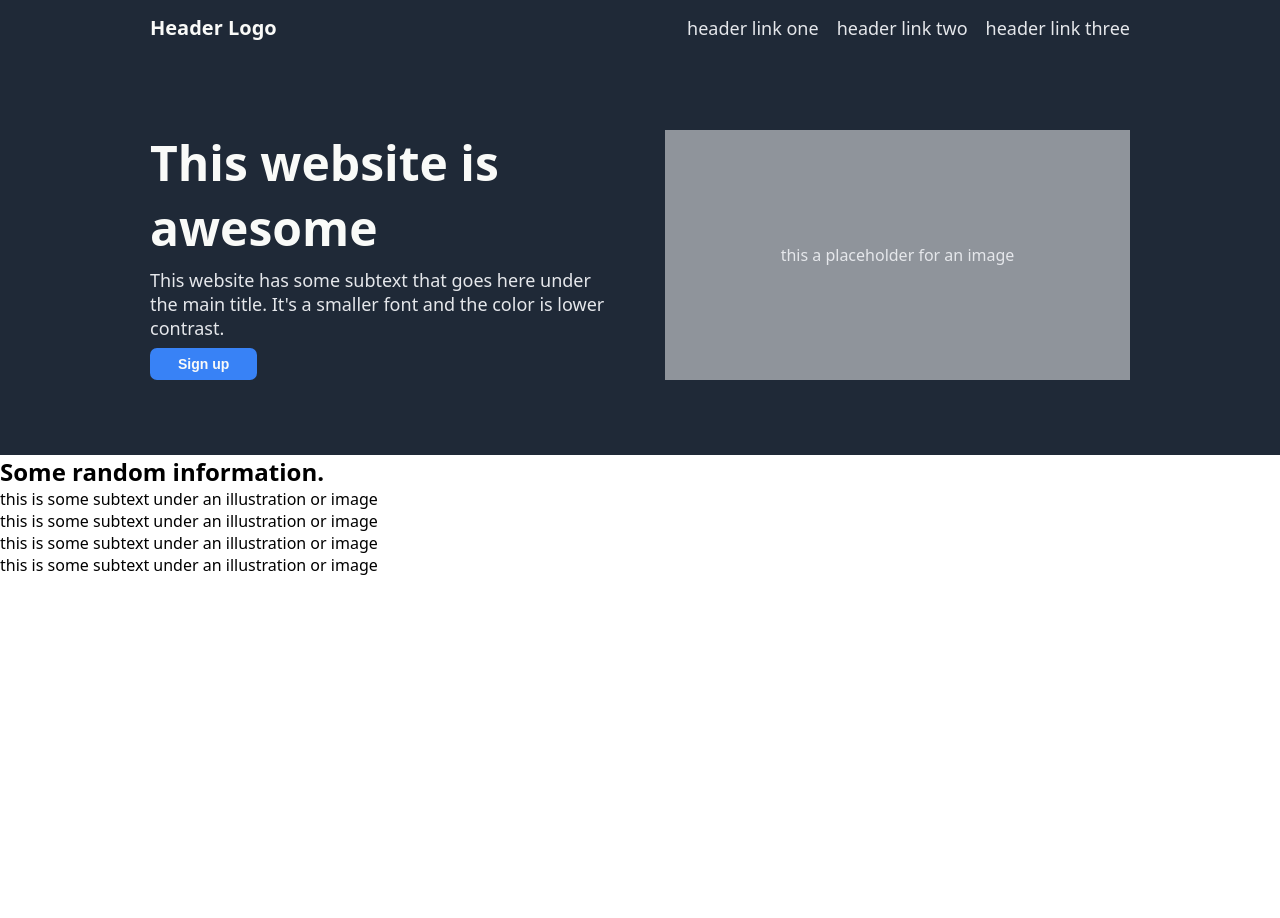
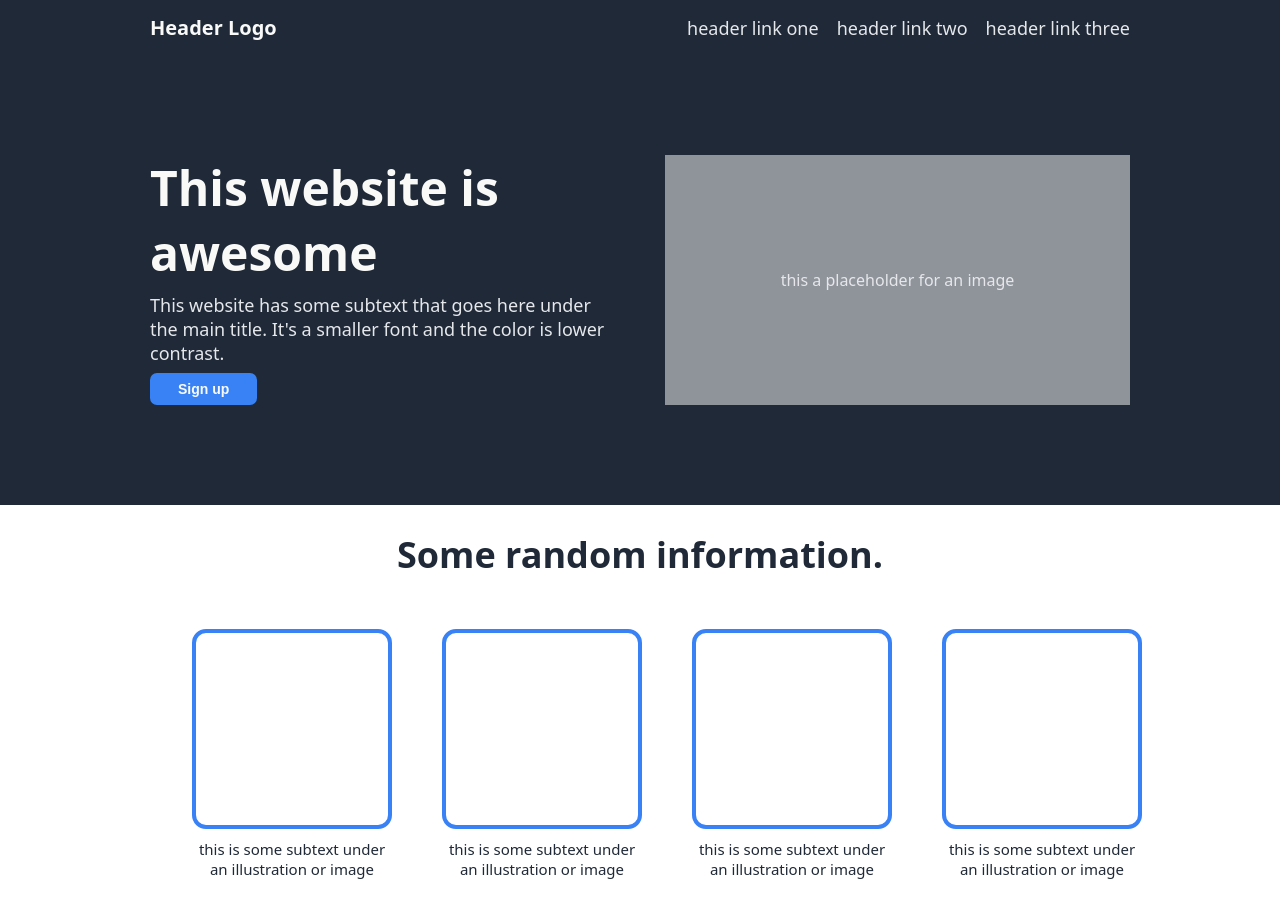
Before and after one commit to sarahrovie/landing-page, a plain HTML site: page index.html in a window 1280 px wide. Before the commit the page ends 800 px from the top, so only its background shows below. Drawn offline with Linux system fonts and the light colour scheme.

Commit message:
Style info section

```diff
--- a/index.html
+++ b/index.html
@@ -30,19 +30,19 @@
     <section id="info">
         <h2>Some random information.</h2>
         <div class="container">
-            <div class="info">
+            <div class="card">
                 <div class="img"></div>
                 <p>this is some subtext under an illustration or image</p>
             </div>
-            <div class="info">
+            <div class="card">
                 <div class="img"></div>
                 <p>this is some subtext under an illustration or image</p>
             </div>
-            <div class="info">
+            <div class="card">
                 <div class="img"></div>
                 <p>this is some subtext under an illustration or image</p>
             </div>
-            <div class="info">
+            <div class="card">
                 <div class="img"></div>
                 <p>this is some subtext under an illustration or image</p>
             </div>
--- a/style.css
+++ b/style.css
@@ -1,5 +1,8 @@
 :root {
-    --dark-bg: #1f2937;
+    --dark-blue: #1f2937;
+    --off-white: #f9faf8;
+    --gray: #e5e7eb;
+    --light-blue: #3882f6;
 }
 
 *,
@@ -27,7 +30,7 @@ header,
 }
 
 header {
-    background-color: var(--dark-bg);
+    background-color: var(--dark-blue);
     color: white;
     padding: 14px 150px;
     font-size: 18px;
@@ -35,13 +38,13 @@ header {
 }
 
 header b {
-    color: #f9faf8;
+    color: var(--off-white);
     font-size: 20px;
 }
 
 a {
     text-decoration: none;
-    color: #e5e7eb;
+    color: var(--gray);
 }
 
 ul {
@@ -53,9 +56,8 @@ ul {
 }
 
 #hero {
-    background-color: var(--dark-bg);
-    padding: 150px;
-    height: 400px;
+    background-color: var(--dark-blue);
+    padding: 100px 150px;
     gap: 50px;
 }
 
@@ -64,25 +66,25 @@ ul {
     flex-direction: column;
     justify-content: center;
     align-items:flex-start;
-    color: #e5e7eb;
+    color: var(--gray);
     flex-basis: 100%;
     gap: 8px;
 }
 
 .left h1 {
     font-size: 48px;
-    color: #f9faf8;
+    color: var(--off-white);
     font-weight: 900;
 }
 
 .left p {
-    color: #e5e7eb;
+    color: var(--gray);
     font-size: 18px;
 }
 
 .left button {
-    background-color: #3882f6;
-    color: #f9faf8;
+    background-color: var(--light-blue);
+    color: var(--off-white);
     border: 0;
     font-weight: 900;
     font-size: 14px;
@@ -99,3 +101,45 @@ ul {
     flex-basis: 100%;
     height: 250px;
 }
+
+#info {
+    display: flex;
+    flex-direction: column;
+    align-items: center;
+    padding-top: 25px;
+    padding-bottom: 100px;
+    gap: 50px;
+}
+
+#info h2 {
+    font-size: 36px;
+    color: var(--dark-blue);
+    font-weight: 900;
+}
+
+.container {
+    display: flex;
+    flex-direction: row;
+    width: 70%;
+    gap: 50px;
+}
+
+.card {
+    display: flex;
+    flex-direction: column;
+    justify-content: center;
+    gap: 10px;
+}
+
+.img {
+    border: 4px solid var(--light-blue);
+    border-radius: 14px;
+    width: 200px;
+    height: 200px;
+}
+
+.card p {
+    font-size: 15px;
+    color: var(--dark-blue);
+    text-align: center;
+}
```
